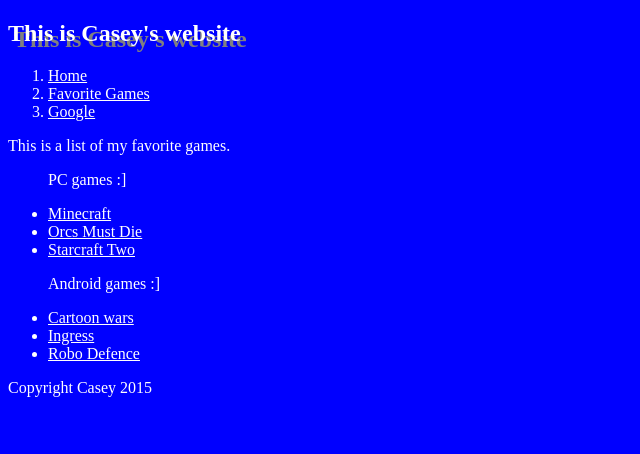
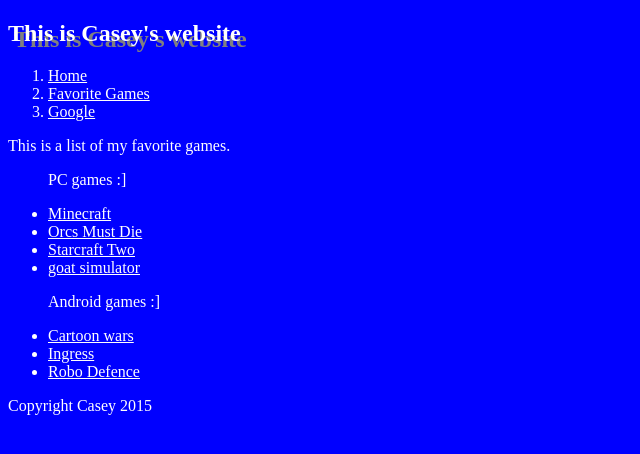
Before and after one commit to caseyman03/caseyman03.github.io, a plain HTML site: page Fav_Games.html in a window 1280 px wide. Shown: the whole page, without its empty margins (0-640 px from the left). Drawn offline with Linux system fonts and the light colour scheme.

Commit message:
I added more links

```diff
--- a/Fav_Games.html
+++ b/Fav_Games.html
@@ -35,6 +35,9 @@
     <li>
       <a href="http://us.battle.net/sc2/en/" target="_blank">Starcraft Two</a>
     </li>
+    <li>
+      <a href="http://goat-simulator.com/" target="_blank">goat simulator</a>
+    </li>
     <p>
       Android games :]
     </p>
```
